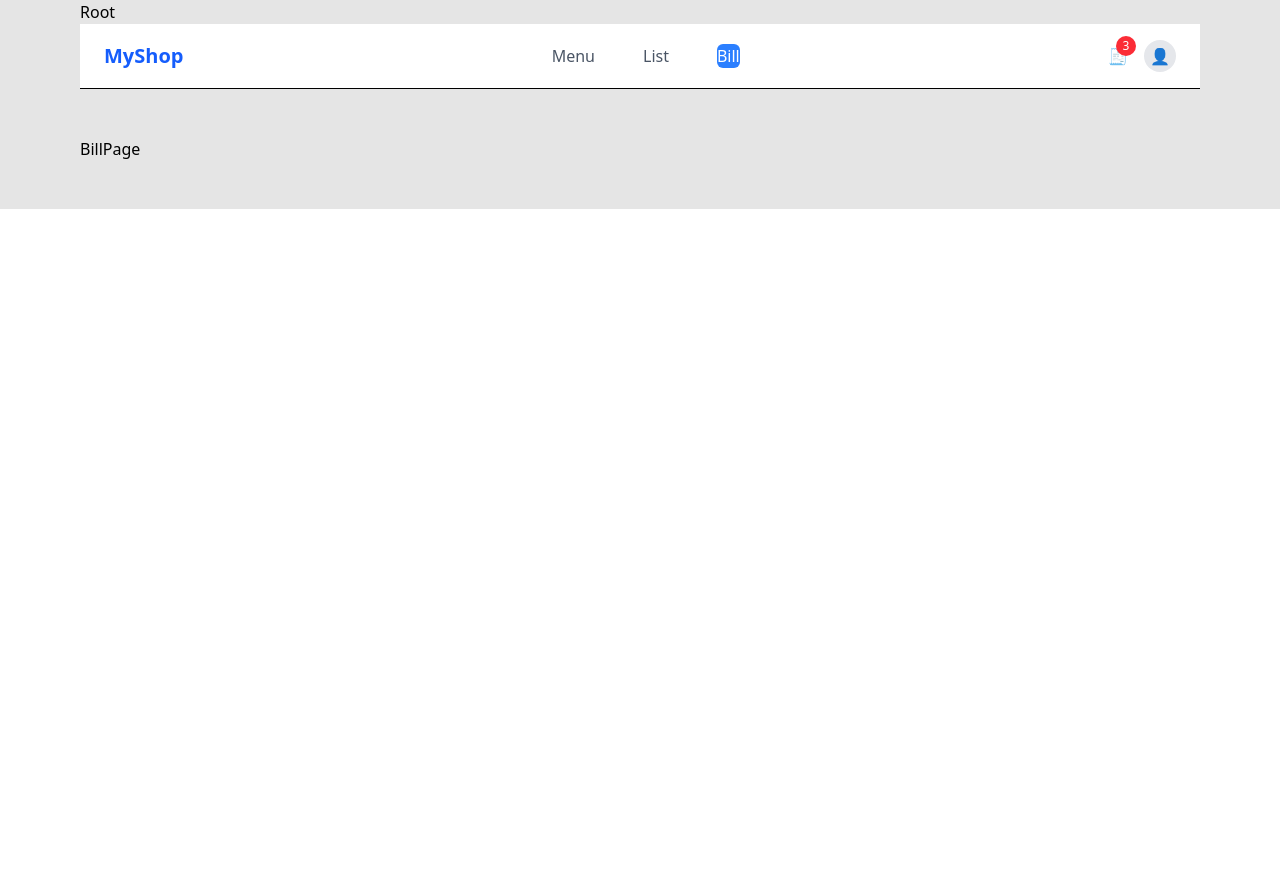
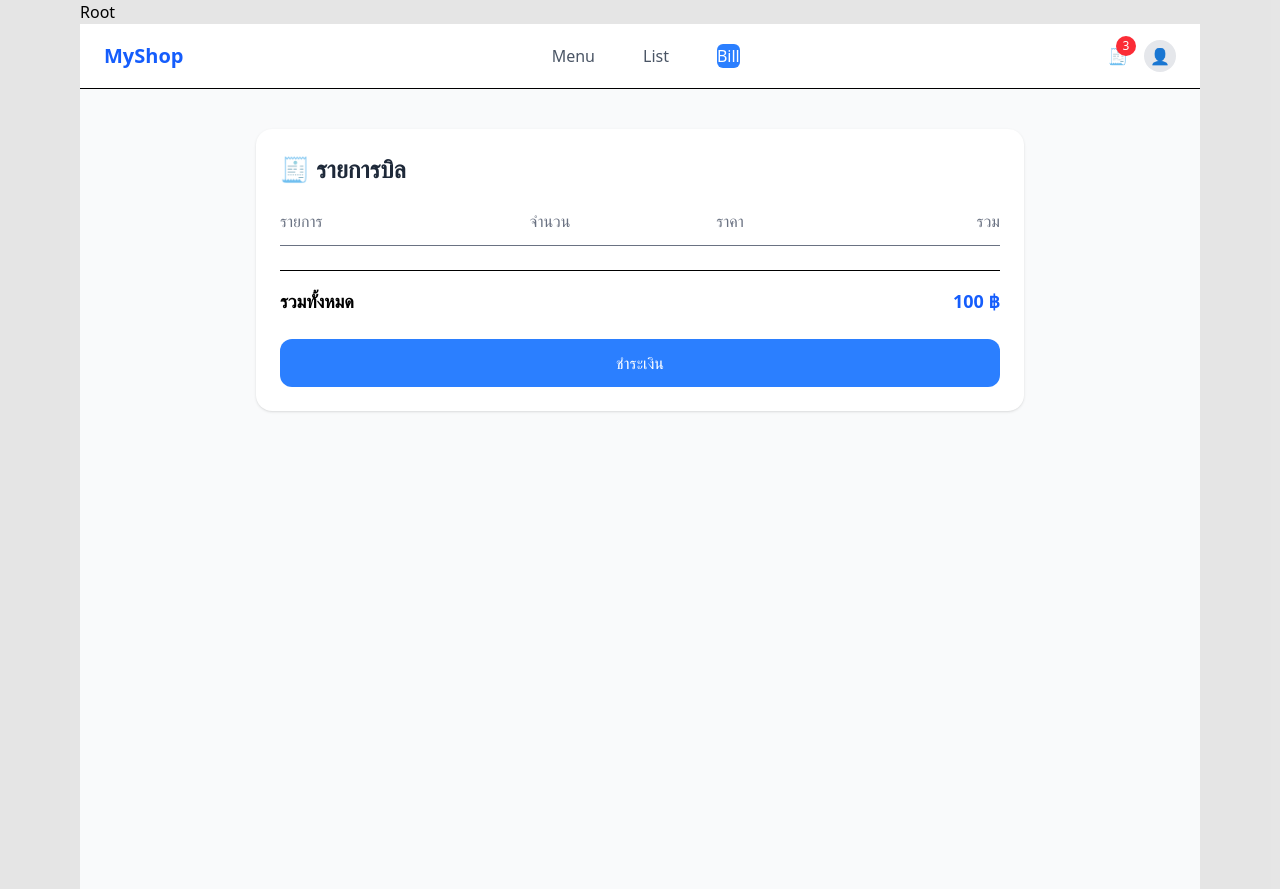
Before and after one commit to Pansa49/Thai-Noodle-Project, a React (Vite) app in the folder my-app/: page /bill in a window 1280 px wide. Before the commit the page ends 800 px from the top, so only its background shows below. Built offline with nearby package versions, Linux system fonts and the light colour scheme; data requests are answered from the project's data file.

Commit message:
update about bill page

```diff
--- a/my-app/src/App.tsx
+++ b/my-app/src/App.tsx
@@ -1,13 +1,15 @@
 import { createBrowserRouter, RouterProvider, Navigate } from "react-router-dom"
-import Root from "./pages/Root"
+import { useEffect } from "react"
+import { useCartContext } from "./hook/use-cart-context.tsx"
+
 import { MenuPage } from "./pages/menu/MenuPage.tsx"
 import { menuLoader } from "./pages/menu/menuLoader.ts"
 import { ListPage } from "./pages/list/ListPage.tsx"
 import { listLoader } from "./pages/list/listLoader.ts"
 import { BillPage } from "./pages/bill/BillPage.tsx"
-import { useEffect } from "react"
-import { useCartContext } from "./hook/use-cart-context.tsx"
+import { billLoader } from "./pages/bill/billLoader.ts"
 
+import Root from "./pages/Root"
 
 const router = createBrowserRouter([
   {
@@ -31,7 +33,7 @@ const router = createBrowserRouter([
       {
         path: "bill",
         element: <BillPage />,
-        //loader: billPage,
+        loader: billLoader,
       },
     ]
   }
--- a/my-app/src/pages/bill/BillPage.tsx
+++ b/my-app/src/pages/bill/BillPage.tsx
@@ -1,8 +1,62 @@
+import billData from "../../database/db.json";
+import { useLoaderData } from "react-router-dom";
+import type { CartItem } from "../../api/menuDetail";
+
 export function BillPage() {
+    const orders = useLoaderData() as CartItem[]
 
+    const totalPrice = 100;
     return (
-        <div className="container py-12 space-y-8">
-            BillPage
+        <div className="min-h-screen bg-gray-50 py-10 px-4">
+            <div className="max-w-3xl mx-auto bg-white rounded-2xl shadow p-6">
+
+                {/* Header */}
+                <h1 className="text-2xl font-bold mb-6 text-gray-800">
+                    🧾 รายการบิล
+                </h1>
+
+                {/* Table Header */}
+                <div className="grid grid-cols-4 border-b pb-3 text-gray-500 font-medium">
+                    <p>รายการ</p>
+                    <p className="text-center">จำนวน</p>
+                    <p className="text-center">ราคา</p>
+                    <p className="text-right">รวม</p>
+                </div>
+
+                {/* Order List */}
+                <div className="divide-y">
+                    {orders.map((item) => (
+                        <div
+                            key={item.id}
+                            className="grid grid-cols-4 py-4 items-center"
+                        >
+                            <p className="font-medium text-gray-700">
+                                {item.soup}
+                            </p>
+
+                            <p className="text-center">{item.quantity}</p>
+
+                            <p className="text-center">{item.totalPrice} ฿</p>
+
+                            <p className="text-right font-semibold">
+                                {item.totalPrice * item.quantity} ฿
+                            </p>
+                        </div>
+                    ))}
+                </div>
+
+                {/* Total */}
+                <div className="border-t mt-6 pt-4 flex justify-between text-lg font-bold">
+                    <span>รวมทั้งหมด</span>
+                    <span className="text-blue-600">{totalPrice} ฿</span>
+                </div>
+
+                {/* Button */}
+                <button className="mt-6 w-full bg-blue-500 text-white py-3 rounded-xl hover:bg-blue-600 active:scale-95 transition">
+                    ชำระเงิน
+                </button>
+
+            </div>
         </div>
-    )
+    );
 }
--- a/my-app/src/pages/bill/billLoader.ts
+++ b/my-app/src/pages/bill/billLoader.ts
@@ -0,0 +1,5 @@
+import billData from "../../database/db.json";
+
+export function billLoader() {
+    return billData.orders;
+}
```
Also changed, not shown: my-app/src/api/menuDetail.ts (+10 -0 lines), my-app/src/context/CartContext.tsx (+10 -9 lines).
